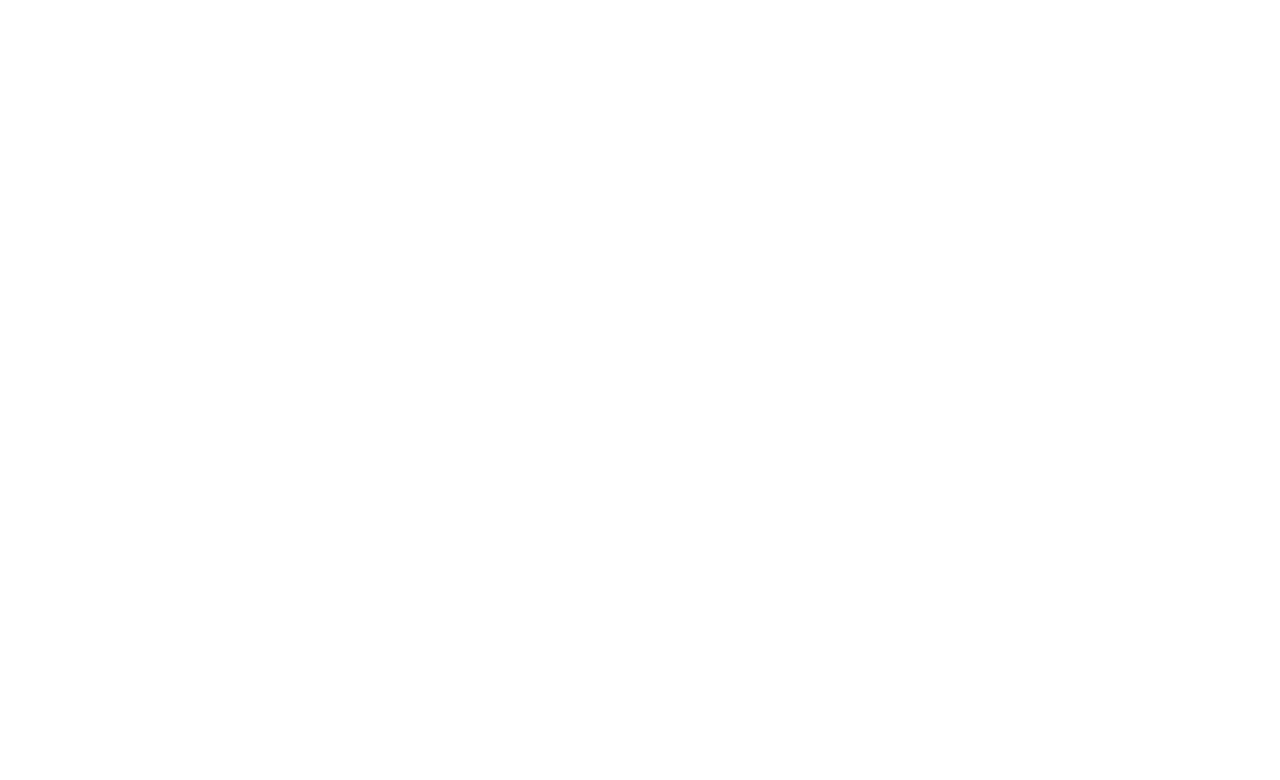
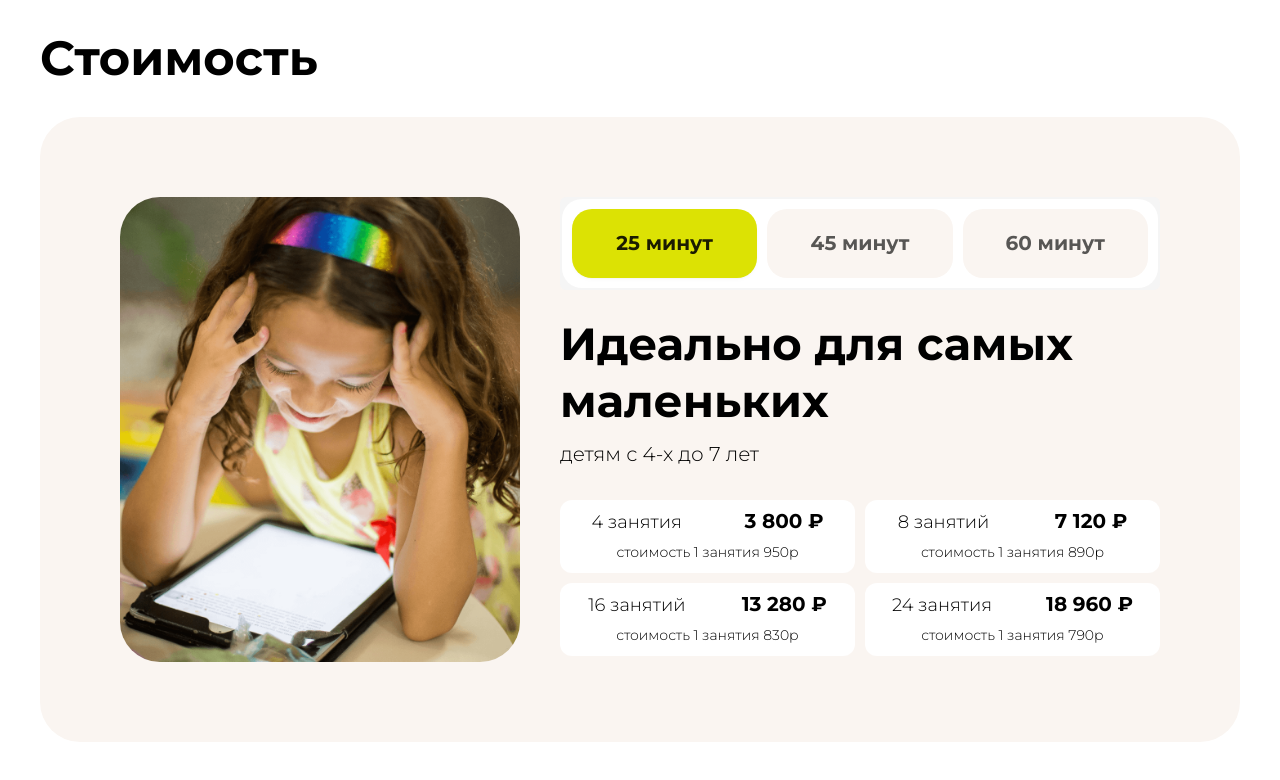
Before and after one commit to tusya11/ChessFirstSchool, a React (Create React App) app: page /new-prices in a window 1280 px wide. Before the commit this address had no page. Shown: the top 780 px of the page. Built offline with nearby package versions, Linux system fonts and the light colour scheme.

Commit message:
feat: add new prices

```diff
--- a/src/App.js
+++ b/src/App.js
@@ -2,6 +2,7 @@
 import SuccessPage from "./pages/SuccessPage/SuccessPage";
 import FailurePage from "./pages/FailurePage/FailurePage";
 import Wrapper from "./Wrapper";
+import NewPrices from "./NewPrices";
 import "./App.css";
 
 const App = () => (
@@ -9,6 +10,7 @@
     <BrowserRouter>
       <Routes>
         <Route path="/main/*" element={<Wrapper />} />
+        <Route path="/new-prices/*" element={<NewPrices />} />
         <Route path="/success/*" element={<SuccessPage />} />
         <Route path="/fail/*" element={<FailurePage />} />
         <Route path="/" element={<Navigate to="/main" replace />} />
--- /dev/null
+++ b/src/NewPrices.jsx
@@ -0,0 +1,21 @@
+import React, { Suspense } from "react";
+import { Spin } from "antd";
+import { new_prices } from "./pages/NewPricePage/consts";
+
+const NewPricePageLazy = React.lazy(() =>
+  import("./pages/NewPricePage/NewPricePage")
+);
+
+const NewPrices = () => (
+  <div>
+    <Suspense fallback={<Spin />}>
+      <NewPricePageLazy
+        hideElements={true}
+        prices={new_prices}
+        titlePt={"30px"}
+      />
+    </Suspense>
+  </div>
+);
+
+export default NewPrices;
--- a/src/pages/NewPricePage/NewPricePage.jsx
+++ b/src/pages/NewPricePage/NewPricePage.jsx
@@ -1,16 +1,16 @@
 import React, { useState } from "react";
 import { Button, Col, ConfigProvider, Drawer, Row, Segmented } from "antd";
 import { useMediaQuery } from "@mui/material";
+import clsx from "classnames";
 import NewPayment from "../../components/NewPayment/NewPayment";
 import MainTitleWithContent from "../../new_components/MainTitleWithContent/MainTitleWithContent";
 import trophyImage from "./assets/trophy.png";
 import dolyamiImage from "./assets/dolyami_image.png";
 import dolyamiLogo from "./assets/dolyami_logo.png";
-import { prices } from "./consts";
 
 import "./NewPricePage.scss";
 
-const NewPricePage = () => {
+const NewPricePage = ({ prices, hideElements = false, titlePt = "0px" }) => {
   const isXS = useMediaQuery("(max-width:700px)");
   const [priceData, setPriceData] = useState(prices[0]);
   const [tarif, setTarif] = useState({});
@@ -32,6 +32,9 @@
   };
 
   const handleClickPriceData = (id) => {
+    if (hideElements) {
+      return;
+    }
     const foundTarif = priceData?.itemPrices?.find((v) => v.id === id);
     setTarif(foundTarif);
     handleClickButton();
@@ -42,7 +45,7 @@
       <div className="new-price-page__container" id="new-price-page__container">
         <MainTitleWithContent
           title="Стоимость"
-          padding={isXS ? "0px" : "0px 40px 40px"}
+          padding={isXS ? `${titlePt} 0px` : `${titlePt} 40px 40px`}
           paddingLeftTitle={isXS && "15px"}
         >
           <Row className="new-price-page__content" id="price">
@@ -76,18 +79,31 @@
               <div className="new-price-page__paper-price-items">
                 {priceData.itemPrices.map((v) => (
                   <div
-                    className="new-price-page__items"
+                    //TODO: убрать clsx и оставить один класс
+                    className={clsx(
+                      hideElements
+                        ? "new-price-page__items-2"
+                        : "new-price-page__items"
+                    )}
                     key={v.id}
                     onClick={() => handleClickPriceData(v.id)}
                   >
+                    <div className="new-price-page__block-description">
                       <p className="new-price-page__description">
                         {v.description}
                       </p>
                       <p className="new-price-page__price">{v.price} ₽</p>
                     </div>
+                    {hideElements && (
+                      <div className="new-price-page__additional-text">
+                        {v.additional_content}
+                      </div>
+                    )}
+                  </div>
                 ))}
               </div>
 
+              {!hideElements && (
                 <div className="new-price-page__button">
                   <ConfigProvider
                     theme={{
@@ -114,10 +130,12 @@
                     </Button>
                   </ConfigProvider>
                 </div>
+              )}
             </Col>
           </Row>
         </MainTitleWithContent>
       </div>
+      {!hideElements && (
         <div className="new-price-page__dolyami">
           <div className="new-price-page__icon">
             <img src={dolyamiImage} alt="dolyami-icon" loading="lazy" />
@@ -134,6 +152,8 @@
             </div>
           </div>
         </div>
+      )}
+      {!hideElements && (
         <Drawer
           placement={"right"}
           width={isXS ? "100%" : "60%"}
@@ -150,6 +170,7 @@
         >
           <NewPayment payment={priceData} tarif={tarif} />
         </Drawer>
+      )}
     </>
   );
 };
--- a/src/pages/NewPricePage/NewPricePage.scss
+++ b/src/pages/NewPricePage/NewPricePage.scss
@@ -160,6 +160,16 @@
           height: 70px;
           box-sizing: border-box;
 
+          .new-price-page__block-description {
+            display: flex;
+            justify-content: space-between;
+            width: 100%;
+
+            @media screen and (max-width: 700px) {
+              flex-direction: column;
+            }
+          }
+
           @media screen and (max-width: 700px) {
             flex-direction: column;
             align-items: baseline;
@@ -185,6 +195,56 @@
         .new-price-page__items:hover {
           border: 2px solid black;
           transition: 0.3s;
+        }
+
+        .new-price-page__items-2 {
+          background-color: white;
+          border-radius: 12px;
+          display: flex;
+          flex-direction: column;
+          justify-content: center;
+          cursor: pointer;
+          transition: 0.3s;
+          box-sizing: border-box;
+          gap: 2px;
+
+          @media screen and (max-width: 700px) {
+            flex-direction: column;
+            align-items: baseline;
+          }
+
+          .new-price-page__block-description {
+            display: flex;
+            align-items: center;
+            justify-content: space-around;
+
+            @media screen and (max-width: 700px) {
+              flex-direction: column;
+              align-items: baseline;
+              width: 100%;
+              align-items: center;
+            }
+          }
+
+          .new-price-page__additional-text {
+            font-family: "MontserratLight";
+            font-size: 14px;
+            line-height: 28px;
+          }
+
+          .new-price-page__description {
+            font-family: "MontserratLight";
+            font-size: 18px;
+            line-height: 28px;
+            margin: 0;
+          }
+
+          .new-price-page__price {
+            font-family: "MontserratBold";
+            font-size: 20px;
+            line-height: 29px;
+            margin: 0;
+          }
         }
       }
 
--- a/src/pages/NewPricePage/consts.js
+++ b/src/pages/NewPricePage/consts.js
@@ -117,3 +117,131 @@
     ],
   },
 ];
+
+export const new_prices = [
+  {
+    id: 1,
+    image: image1,
+    flag: "25 минут",
+    title: `Идеально для\u00A0самых маленьких`,
+    subtitle: "детям с 4-х до 7 лет",
+    itemPrices: [
+      {
+        id: 1,
+        description: "4 занятия",
+        descriptionNumber: 4,
+        price: "3 800",
+        price_rub: 3800,
+        additional_content: "стоимость 1 занятия 950р",
+      },
+      {
+        id: 2,
+        description: "8 занятий",
+        descriptionNumber: 8,
+        price: "7 120",
+        price_rub: 7120,
+        additional_content: "стоимость 1 занятия 890р",
+      },
+      {
+        id: 3,
+        description: "16 занятий",
+        descriptionNumber: 16,
+        price: "13 280",
+        price_rub: 13280,
+        additional_content: "стоимость 1 занятия 830р",
+      },
+      {
+        id: 4,
+        description: "24 занятия",
+        descriptionNumber: 15,
+        price: "18 960",
+        price_rub: 18960,
+        additional_content: "стоимость 1 занятия 790р",
+      },
+    ],
+  },
+  {
+    id: 2,
+    image: image2,
+    flag: "45 минут",
+    title: "Для детей постарше",
+    subtitle:
+      "Идеальное занятие, чтобы\u00A0ребенок не\u00A0успел утомиться\u00A0и был полностью вовлечен в\u00A0процесс обучения",
+    itemPrices: [
+      {
+        id: 1,
+        description: "4 занятия",
+        descriptionNumber: 4,
+        price: "5 600",
+        price_rub: 5600,
+        additional_content: "стоимость 1 занятия 1400р",
+      },
+      {
+        id: 2,
+        description: "8 занятий",
+        descriptionNumber: 8,
+        price: "10 800",
+        price_rub: 10800,
+        additional_content: "стоимость 1 занятия 1350р",
+      },
+      {
+        id: 3,
+        description: "16 занятий",
+        descriptionNumber: 16,
+        price: "20 800",
+        price_rub: 20800,
+        additional_content: "стоимость 1 занятия 1300р",
+      },
+      {
+        id: 4,
+        description: "24 занятия",
+        descriptionNumber: 24,
+        price: "28 800",
+        price_rub: 28800,
+        additional_content: "стоимость 1 занятия 1200р",
+      },
+    ],
+  },
+  {
+    id: 3,
+    image: image3,
+    flag: "60 минут",
+    title: "Для будущих чемпионов",
+    subtitle:
+      "Занятия для\u00A0тех, кто\u00A0хочет участвовать в\u00A0соревнованиях и побеждать",
+    itemPrices: [
+      {
+        id: 1,
+        description: "4 занятия",
+        descriptionNumber: 4,
+        price: "7 200",
+        price_rub: 7200,
+        additional_content: "стоимость 1 занятия 1800р",
+      },
+      {
+        id: 2,
+        description: "8 занятий",
+        descriptionNumber: 8,
+        price: "14 000",
+        price_rub: 14000,
+        additional_content: "стоимость 1 занятия 1750р",
+      },
+      {
+        id: 3,
+        description: "16 занятий",
+        descriptionNumber: 16,
+        price: "26 080",
+        price_rub: 26080,
+        additional_content: "стоимость 1 занятия 1630р",
+      },
+      {
+        id: 4,
+        description: "24 занятия",
+        descriptionNumber: 24,
+        price: "37 200",
+        price_rub: 37200,
+        additional_content: "стоимость 1 занятия 1550р",
+      },
+    ],
+  },
+];
--- a/src/parts/Content/Content.jsx
+++ b/src/parts/Content/Content.jsx
@@ -13,6 +13,7 @@
 // import Price from "../../components/Price/Price";
 import Bonuses from "../../pages/Bonuses/Bonuses";
 import AdditionalBlock from "../../pages/AdditionalBlock/AdditionalBlock";
+import { prices } from "../../pages/NewPricePage/consts";
 import "./Content.scss";
 // import NewTeamPage from "../../pages/NewTeamPage/NewTeamPage";
 // import NewPricePage from "../../pages/NewPricePage/NewPricePage";
@@ -85,7 +86,7 @@
       {/* <Classes /> */}
       {/* <Price /> */}
       <Suspense fallback={<Spin />}>
-        <NewPricePageLazy />
+        <NewPricePageLazy prices={prices} />
       </Suspense>
 
       {/* <Price /> */}
```
Lines whose indentation alone changed are shown as unchanged.
